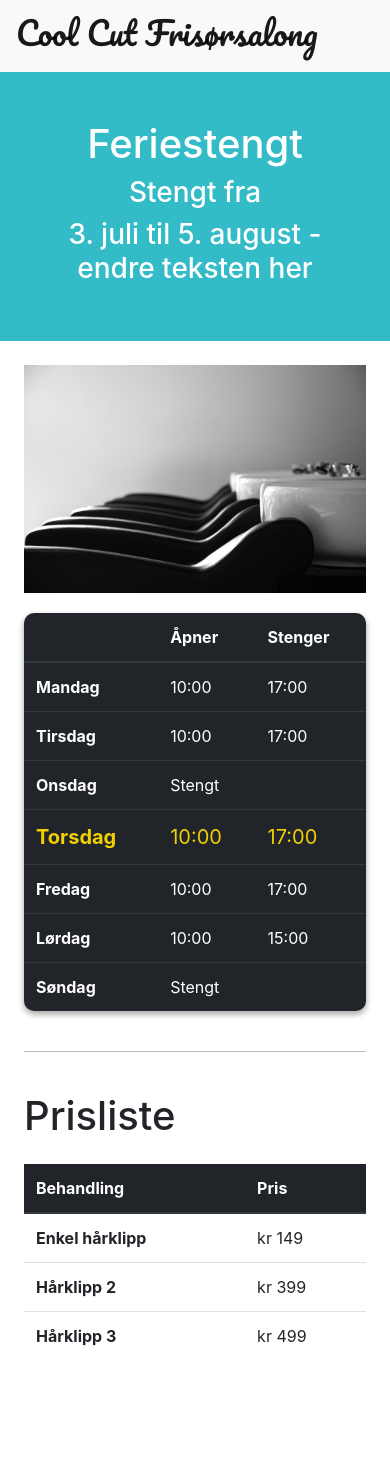
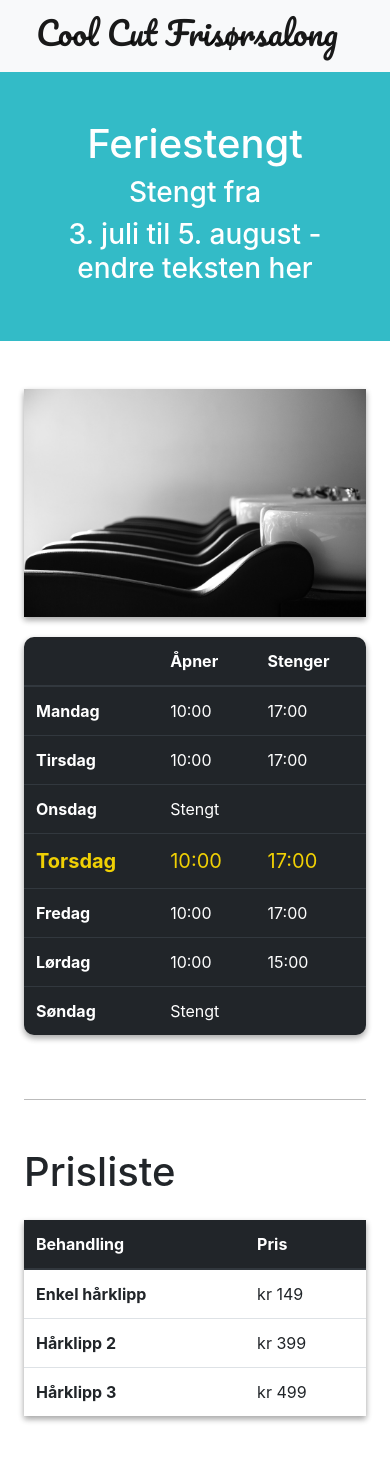
Before and after one commit to vidanmai/coolcut, a React (Create React App) app: page / in a window 390 px wide. Shown: the top 1460 px of the page. Before the commit the page ends 1408 px from the top, so only its background shows below. Built offline with nearby package versions, Linux system fonts and the light colour scheme.

Commit message:
Ui adjustment

```diff
--- a/src/App.css
+++ b/src/App.css
@@ -39,9 +39,11 @@ nav {
 
 #header-img {
   max-height: 400px;
+  box-shadow: rgba(0, 0, 0, 0.16) 0px 3px 6px, rgba(0, 0, 0, 0.23) 0px 3px 6px;
 }
 
 #price-list {
+  box-shadow: rgba(0, 0, 0, 0.16) 0px 3px 6px, rgba(0, 0, 0, 0.23) 0px 3px 6px;
 }
 
 .table thead th:nth-child(1), .table thead th:nth-child(2), .table thead th:nth-child(3) {
@@ -95,6 +97,10 @@ hr.solid {
 
 /* Medium devices (landscape tablets, 768px and up) */
 @media only screen and (max-width: 768px) {
+  nav {
+    justify-content: center;
+  }
+
   .splitGrid {
     grid-template-columns: auto;
   }
--- a/src/App.js
+++ b/src/App.js
@@ -35,9 +35,9 @@ function App() {
   };
 
   return (
-    <div className="Cool Cut">
+    <div id="coolcut">
       <header>
-        <nav className="navbar navbar-light bg-light">
+        <nav className="navbar navbar-light bg-light justify-content-center">
           <a className="navbar-brand" href="/">
             <h2>Cool Cut Frisørsalong</h2>
           </a>
@@ -52,7 +52,7 @@ function App() {
           </div>
         </div>
         <div className="container p-4">
-          <div className="splitGrid">
+          <div className="splitGrid my-4">
             <section id="img-section" className="my-auto">
               <img
                 id="header-img"
@@ -67,10 +67,10 @@ function App() {
           </div>
           <br />
           <hr className="solid" />
-          <br /> {/** Temporary breaks, fix with css styling */}
-          <section id="price-list">
+          <br />
+          <section id="price-list-section" className="my-2">
             <h1>Prisliste</h1>
-            <table className="table table-hover my-4">
+            <table className="table table-hover my-4" id="price-list">
               <thead className="thead-dark">
                 <tr>
                   <th scope="col">Behandling</th>
```
